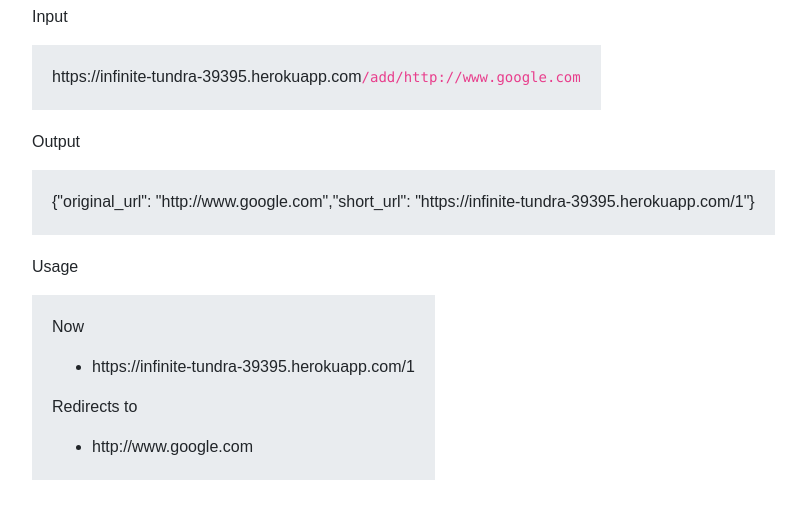
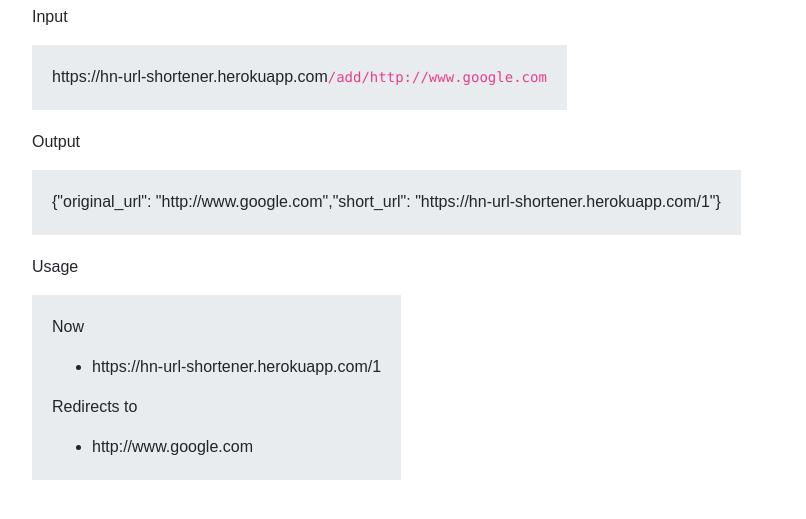
Before and after one commit to mmhansen/url-shortener, a website: page public/index.html in a window 1280 px wide. Shown: the part 101-620 px from the top of the page, without its empty margins (168-974 px from the left). Drawn offline with nearby package versions, Linux system fonts and the light colour scheme.

Commit message:
Update index.html

```diff
--- a/public/index.html
+++ b/public/index.html
@@ -19,7 +19,7 @@
   </p>
     <div class="cont">
       <p>
-        https://infinite-tundra-39395.herokuapp.com<code>/add/http://www.google.com</code>
+        https://hn-url-shortener.herokuapp.com<code>/add/http://www.google.com</code>
       </p>
     </div>
     <!-- Output -->
@@ -28,7 +28,7 @@
     </p>
       <div class="cont">
         <p>
-          {"original_url": "http://www.google.com","short_url": "https://infinite-tundra-39395.herokuapp.com/1"}
+          {"original_url": "http://www.google.com","short_url": "https://hn-url-shortener.herokuapp.com/1"}
         </p>
       </div>
       <!-- Usage -->
@@ -41,7 +41,7 @@
           </p>
           <ul>
             <li>
-              https://infinite-tundra-39395.herokuapp.com/1
+              https://hn-url-shortener.herokuapp.com/1
             </li>
           </ul>
           <p>
```
